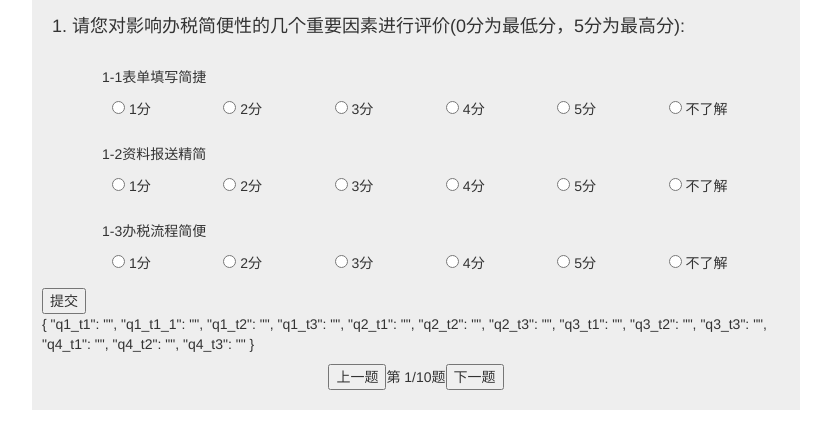
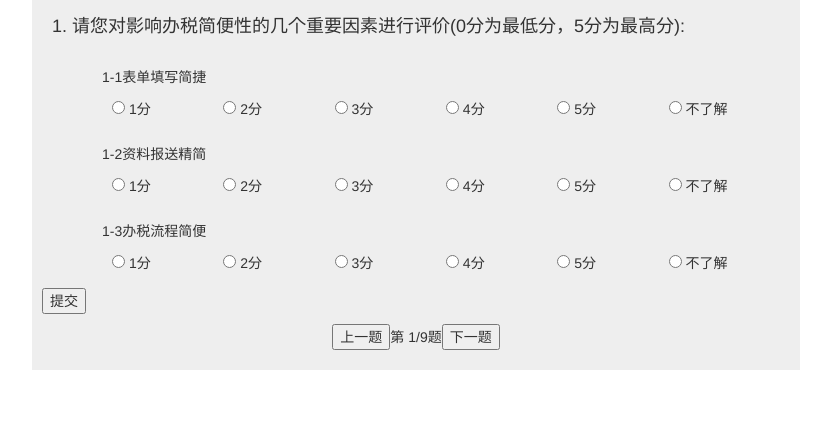
Before and after one commit to panwang12/hbgs, a plain HTML site: page index.html in a window 1280 px wide. Shown: the part 66-514 px from the top of the page, without its empty margins (224-1055 px from the left). Drawn offline with Linux system fonts and the light colour scheme.

Commit message:
前端提交

```diff
--- a/index.html
+++ b/index.html
@@ -35,129 +35,6 @@
 <body>
 <div class="container" id="app1">
     <h2 style="text-align: center">2017年湖北省国税局纳税人满意度专项调查问卷</h2>
-    <!--<div>
-        <h4 >1. 请您对影响办税简便性的几个重要因素进行评价(0分为最低分，5分为最高分)：</h4>
-        <div class="row">
-            <p>1-1表单填写简捷</p>
-            <div class=" col-xs-6 col-sm-2"  class="radio">
-                <label>
-                    <input type="radio" name="content-1-1" value="1">
-                    1分
-                </label>
-            </div>
-            <div class="col-xs-6 col-sm-2"  class="radio">
-                <label>
-                    <input type="radio" name="content-1-1" value="2">
-                    2分
-                </label>
-            </div>
-            <div class="col-xs-6 col-sm-2"  class="radio">
-                <label>
-                    <input type="radio" name="content-1-1" value="3">
-                    3分
-                </label>
-            </div>
-            <div class="col-xs-6 col-sm-2"  class="radio">
-                <label>
-                    <input type="radio" name="content-1-1" value="4">
-                    4分
-                </label>
-            </div>
-            <div class="col-xs-6 col-sm-2"  class="radio">
-                <label>
-                    <input type="radio" name="content-1-1" value="5">
-                    5分
-                </label>
-            </div>
-        </div>
-        <div class="row bg-danger" style="display: block">
-            <p>请问您具体是对哪个表单的简化情况不满意？</p>
-            <div class=" col-xs-12 col-sm-4"  class="radio">
-                <label>
-                    <input type="radio" name="content-1-1-1" value="1">
-                    增值税申报表
-                </label>
-            </div>
-            <div class="col-xs-12 col-sm-4"  class="radio">
-                <label>
-                    <input type="radio" name="content-1-1-1" value="2">
-                    企业所得税申报表
-                </label>
-            </div>
-            <div class="col-xs-12 col-sm-4"  class="radio">
-                <label>
-                    <input type="radio" name="content-1-1-1" value="3">
-                    其它
-                </label>
-            </div>
-        </div>
-        <div class="row">
-            <p>1-2资料报送精简</p>
-            <div class="col-xs-6 col-sm-2"  class="radio">
-                <label>
-                    <input type="radio" name="content-1-2" value="1">
-                    1分
-                </label>
-            </div>
-            <div class="col-xs-6 col-sm-2"  class="radio">
-                <label>
-                    <input type="radio" name="content-1-2" value="2">
-                    2分
-                </label>
-            </div>
-            <div class="col-xs-6 col-sm-2"  class="radio">
-                <label>
-                    <input type="radio" name="content-1-2" value="3">
-                    3分
-                </label>
-            </div>
-            <div class="col-xs-6 col-sm-2"  class="radio">
-                <label>
-                    <input type="radio" name="content-1-2" value="4">
-                    4分
-                </label>
-            </div>
-            <div class="col-xs-6 col-sm-2"  class="radio">
-                <label>
-                    <input type="radio" name="content-1-2" value="5">
-                    5分
-                </label>
-            </div>
-        </div>
-        <div class="row">
-            <p>1-3办税流程简便</p>
-            <div class="col-xs-6 col-sm-2"  class="radio">
-                <label>
-                    <input type="radio" name="content-1-3" value="1">
-                    1分
-                </label>
-            </div>
-            <div class="col-xs-6 col-sm-2"  class="radio">
-                <label>
-                    <input type="radio" name="content-1-3" value="2">
-                    2分
-                </label>
-            </div>
-            <div class="col-xs-6 col-sm-2"  class="radio">
-                <label>
-                    <input type="radio" name="content-1-3" value="3">
-                    3分
-                </label>
-            </div>
-            <div class="col-xs-6 col-sm-2"  class="radio">
-                <label>
-                    <input type="radio" name="content-1-3" value="4">
-                    4分
-                </label>
-            </div>
-            <div class="col-xs-6 col-sm-2"  class="radio">
-                <label>
-                    <input type="radio" name="content-1-3" value="5">
-                    5分
-                </label>
-            </div>
-        </div>
-    </div>-->
     <form @submit.prevent="submit">
         <div v-for="qs in testQuestion" v-bind:style="{display:qs.hidden}">
             <h4 >{{qs.title}}</h4>
@@ -165,7 +42,7 @@
                 <p >{{tm.title}}</p>
                 <div v-for="an in tm.options" :class="tm.class">
                     <label>
-                        <input  v-bind:type="an.type" v-on:click="getScore(an.name,an.value)" v-bind:name="an.name" v-bind:value="an.value">
+                        <input v-bind:type="an.type" v-on:click="getScore(an.name,an.value)" v-bind:name="an.name" v-bind:value="an.value">
                         {{an.score}}
                     </label>
                 </div>
@@ -173,8 +50,7 @@
         </div>
         <input type="submit" value="提交">
     </form>
-    {{msg}}
-    <div id="pageNum"><button  id="preItem" v-on:click="preQuestion">上一题</button>第 <span>{{pageN+1}}</span>/10题<button v-on:click="nextQuestion('next',$event)" id="nextItem">下一题</button></div>
+    <div id="pageNum"><button  id="preItem" v-on:click="preQuestion">上一题</button>第 <span>{{pageN+1}}</span>/9题<button v-on:click="nextQuestion('next',$event)" id="nextItem">下一题</button></div>
 </div>
 <script type="text/javascript" src="js/jquery-1.11.3.js"></script>
 <script type="text/javascript" src="js/bootstrap.js"></script>
@@ -375,7 +251,155 @@
                     ]
                 }
             ]
-        }
+        },
+        {
+            title:"5、请问您使用的是什么开票软件？",
+            class:["row"],
+            hidden:"none",
+            item:[
+                {
+                    title:"",
+                    class:["col-xs-12","col-sm-6"],
+                    isRender:true,
+                    options:[
+                        {name:"q5_t1", value:"增值税发票新系统", score:"增值税发票新系统",type:"checkbox"},
+                        {name:"q5_t1", value:"其他开票软件", score:"其他开票软件",type:"checkbox"},
+                        {name:"q5_t1", value:"上述两类软件都用", score:"上述两类软件都用",type:"checkbox"},
+                        {name:"q5_t1", value:"没用过开票软件", score:"没用过开票软件",type:"checkbox"}
+                    ]
+                },
+                {
+                    title: "请对您使用的发票开票软件进行评价(0分为最低分，5分为最高分)：",
+                    class: ["col-xs-12", "col-sm-4"],
+                    isRender:false,
+                    options: [
+                        {name: "q5_t2", value: 1, score: "操作便捷",type:"radio"},
+                        {name: "q5_t2", value: 2, score: "运行稳定",type:"radio"},
+                        {name: "q5_t2", value: 3, score: "维护及时",type:"radio"}
+                    ]
+                },
+            ]
+        },
+        {
+            title:"6、请您对办税服务厅服务进行评价(0分为最低分，5分为最高分):",
+            class:["row"],
+            hidden:"none",
+            item:[
+                {
+                    title:"6-1导税咨询",
+                    class:["col-xs-6","col-sm-2"],
+                    isRender:true,
+                    options:[
+                        {name:"q6_t1", value:1, score:"1分",type:"radio"},
+                        {name:"q6_t1", value:2, score:"2分",type:"radio"},
+                        {name:"q6_t1", value:3, score:"3分",type:"radio"},
+                        {name:"q6_t1", value:4, score:"4分",type:"radio"},
+                        {name:"q6_t1", value:5, score:"5分",type:"radio"},
+                        {name:"q6_t1", value:6, score:"不了解",type:"radio"}
+                    ]
+                },
+                {
+                    title:"6-2业务熟练",
+                    class:["col-xs-6","col-sm-2"],
+                    isRender:true,
+                    options:[
+                        {name:"q6_t2", value:1, score:"1分",type:"radio"},
+                        {name:"q6_t2", value:2, score:"2分",type:"radio"},
+                        {name:"q6_t2", value:3, score:"3分",type:"radio"},
+                        {name:"q6_t2", value:4, score:"4分",type:"radio"},
+                        {name:"q6_t2", value:5, score:"5分",type:"radio"},
+                        {name:"q6_t2", value:6, score:"不了解",type:"radio"}
+                    ]
+                },
+                {
+                    title:"6-3服务态度",
+                    class:["col-xs-6","col-sm-2"],
+                    isRender:true,
+                    options:[
+                        {name:"q6_t3", value:1, score:"1分",type:"radio"},
+                        {name:"q6_t3", value:2, score:"2分",type:"radio"},
+                        {name:"q6_t3", value:3, score:"3分",type:"radio"},
+                        {name:"q6_t3", value:4, score:"4分",type:"radio"},
+                        {name:"q6_t3", value:5, score:"5分",type:"radio"},
+                        {name:"q6_t3", value:6, score:"不了解",type:"radio"}
+                    ]
+                }
+            ]
+        },
+        {
+            title:"7.最后请问您是企业的（单选）：",
+            class:["row"],
+            hidden:"none",
+            item:[
+                {
+                    title:"",
+                    class:["col-xs-12","col-sm-6"],
+                    isRender:true,
+                    options:[
+                        {name:"q7_t1", value:"专职财务负责人", score:"专职财务负责人",type:"radio"},
+                        {name:"q7_t1", value:"兼职财务负责人(代办人员)", score:"兼职财务负责人(代办人员)",type:"radio"},
+                        {name:"q7_t1", value:"办税人员", score:"办税人员",type:"radio"},
+                        {name:"q7_t1", value:"法人", score:"法人",type:"radio"},
+                        {name:"q7_t1", value:"其他(工作人员)", score:"其他(工作人员)",type:"radio"}
+                    ]
+                }
+            ]
+        },
+        {
+            title:"8.行业类型（单选）",
+            class:["row"],
+            hidden:"none",
+            item:[
+                {
+                    title:"",
+                    class:["col-xs-12","col-sm-6"],
+                    isRender:true,
+                    options:[
+                        {name:"q8_t1", value:"制造业", score:"制造业",type:"radio"},
+                        {name:"q8_t1", value:"租赁和商务服务业", score:"租赁和商务服务业",type:"radio"},
+                        {name:"q8_t1", value:"批发和零售业", score:"批发和零售业",type:"radio"},
+                        {name:"q8_t1", value:"居民服务、修理和其他服务业", score:"居民服务、修理和其他服务业",type:"radio"},
+                        {name:"q8_t1", value:"农、林、牧、渔业", score:"农、林、牧、渔业",type:"radio"},
+                        {name:"q8_t1", value:"交通运输、仓储和邮政业", score:"交通运输、仓储和邮政业",type:"radio"},
+                        {name:"q8_t1", value:"文化、体育和娱乐业", score:"文化、体育和娱乐业",type:"radio"},
+                        {name:"q8_t1", value:"采矿业", score:"采矿业",type:"radio"},
+                        {name:"q8_t1", value:"建筑业", score:"建筑业",type:"radio"},
+                        {name:"q8_t1", value:"卫生和社会工作", score:"卫生和社会工作",type:"radio"},
+                        {name:"q8_t1", value:"水利、环境和公共设施管理业", score:"水利、环境和公共设施管理业",type:"radio"},
+                        {name:"q8_t1", value:"电力、燃气及水的生产和供应业", score:"电力、燃气及水的生产和供应业",type:"radio"},
+                        {name:"q8_t1", value:"金融业", score:"金融业",type:"radio"},
+                        {name:"q8_t1", value:"科学研究、技术服务业", score:"科学研究、技术服务业",type:"radio"},
+                        {name:"q8_t1", value:"信息传输、软件和信息技术服务业", score:"信息传输、软件和信息技术服务业",type:"radio"},
+                        {name:"q8_t1", value:"教育", score:"教育",type:"radio"},
+                        {name:"q8_t1", value:"住宿和餐饮业", score:"住宿和餐饮业",type:"radio"},
+                        {name:"q8_t1", value:"房地产业", score:"房地产业",type:"radio"},
+                        {name:"q8_t1", value:"公共管理、社会保障和社会组织", score:"公共管理、社会保障和社会组织",type:"radio"},
+                        {name:"q8_t1", value:"国际组织", score:"国际组织",type:"radio"},
+                        {name:"q8_t1", value:"税务管理特定行业", score:"税务管理特定行业",type:"radio"},
+                    ]
+                }
+            ]
+        },
+        {
+            title:"9、企业类型（多选）：",
+            class:["row"],
+            hidden:"none",
+            item:[
+                {
+                    title:"5-1、请问您使用的是什么开票软件？",
+                    class:["col-xs-12","col-sm-6"],
+                    isRender:true,
+                    options:[
+                        {name:"q9_t1", value:"一般纳税人", score:"一般纳税人",type:"checkbox"},
+                        {name:"q9_t1", value:"小规模纳税人", score:"小规模纳税人",type:"checkbox"},
+                        {name:"q9_t1", value:"企业所得税", score:"企业所得税",type:"checkbox"},
+                        {name:"q9_t1", value:"中小企业", score:"中小企业",type:"checkbox"},
+                        {name:"q9_t1", value:"营改增企业", score:"营改增企业",type:"checkbox"},
+                        {name:"q9_t1", value:"个体", score:"个体",type:"checkbox"}
+                    ]
+                }
+            ]
+        },
     ]
     var app1=new Vue({
         el:"#app1",
@@ -393,7 +417,15 @@
                 q3_t3:"",
                 q4_t1:"",
                 q4_t2:"",
-                q4_t3:""
+                q4_t3:"",
+                q5_t1:[],
+                q5_t2:"",
+                q6_t1:"",
+                q6_t2:"",
+                q6_t3:"",
+                q7_t1:"",
+                q8_t1:"",
+                q9_t1:[]
             },
             pageN:0,
             testQuestion:testQuestion
@@ -406,8 +438,31 @@
                     }else{
                         this.testQuestion[0].item[1].isRender=false;
                     }
+                };
+                if((typeof this.msg[name])==="object"){
+                    this.msg[name]=[];
+                    var ele=document.getElementsByName(name);
+                    if(name==="q5_t1"){
+                        this.testQuestion[4].item[1].isRender=false;
+                        for(var i=0;i<ele.length;i++){
+                            if(ele[i].checked===true){
+                                this.msg[name].push(ele[i].value);
+                                if(ele[i].value!=="没用过开票软件"){
+                                    this.testQuestion[4].item[1].isRender=true;
+                                }
+                            };
+                        }
+                    };
+                    if(name==="q9_t1"){
+                        for(var i=0;i<ele.length;i++){
+                            if(ele[i].checked===true){
+                                this.msg[name].push(ele[i].value);
+                            };
+                        }
+                    }
+                }else{
+                    this.msg[name]=score;
                 }
-                this.msg[name]=score;
             },
             preQuestion:function(){
                 this.testQuestion[this.pageN].hidden="none";
@@ -419,6 +474,13 @@
                     this.pageN=0;
                 };
                 this.testQuestion[this.pageN].hidden="block";
+                /*for(var k in this.msg){
+                    if(this.msg[k]===""){
+                        console.log("还要填写")
+                    }else{
+                        console.log(this.msg[k])
+                    }
+                }*/
             },
             nextQuestion:function(){
                 this.testQuestion[this.pageN].hidden="none";
@@ -431,7 +493,7 @@
                 };
                 this.testQuestion[this.pageN].hidden="block";
             },
-            submit: function(event) {
+            submit: function(event){
                 //var formData = new FormData(event.target);
                 var formData = JSON.stringify(this.msg);
                     console.log(formData)
```
